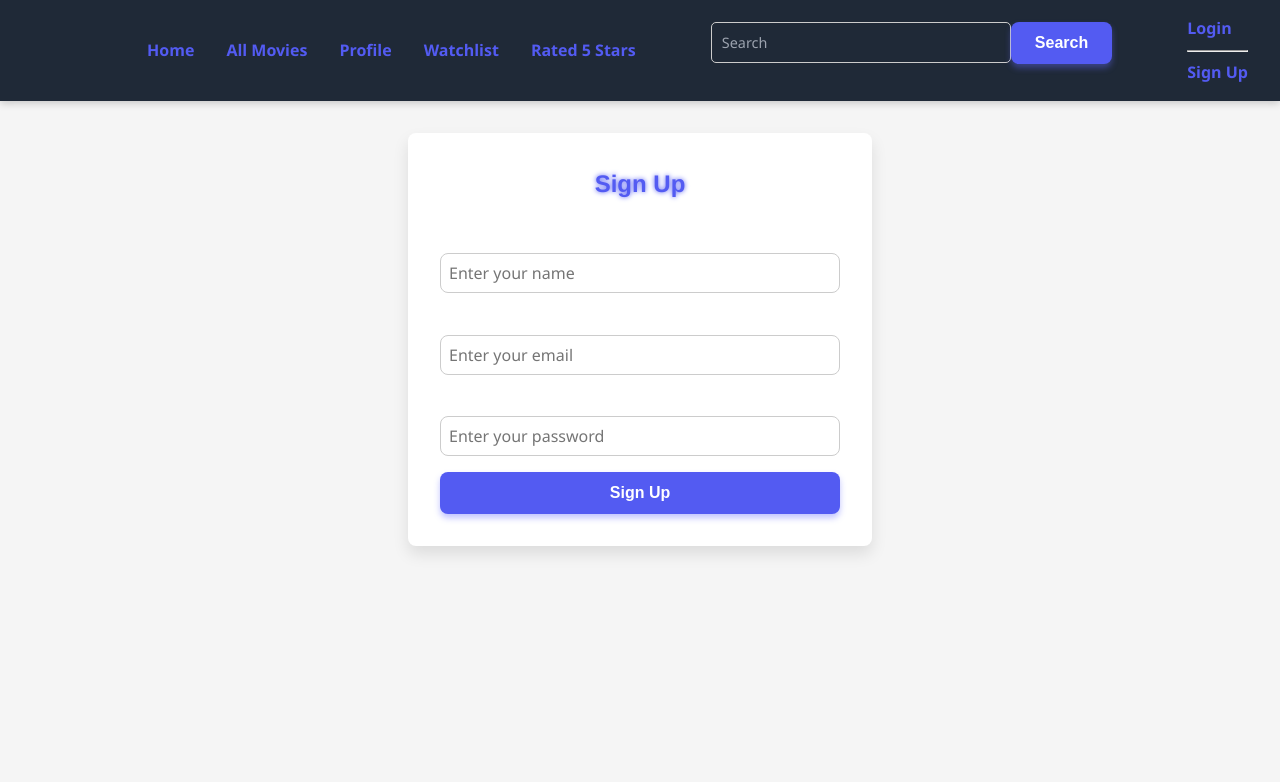
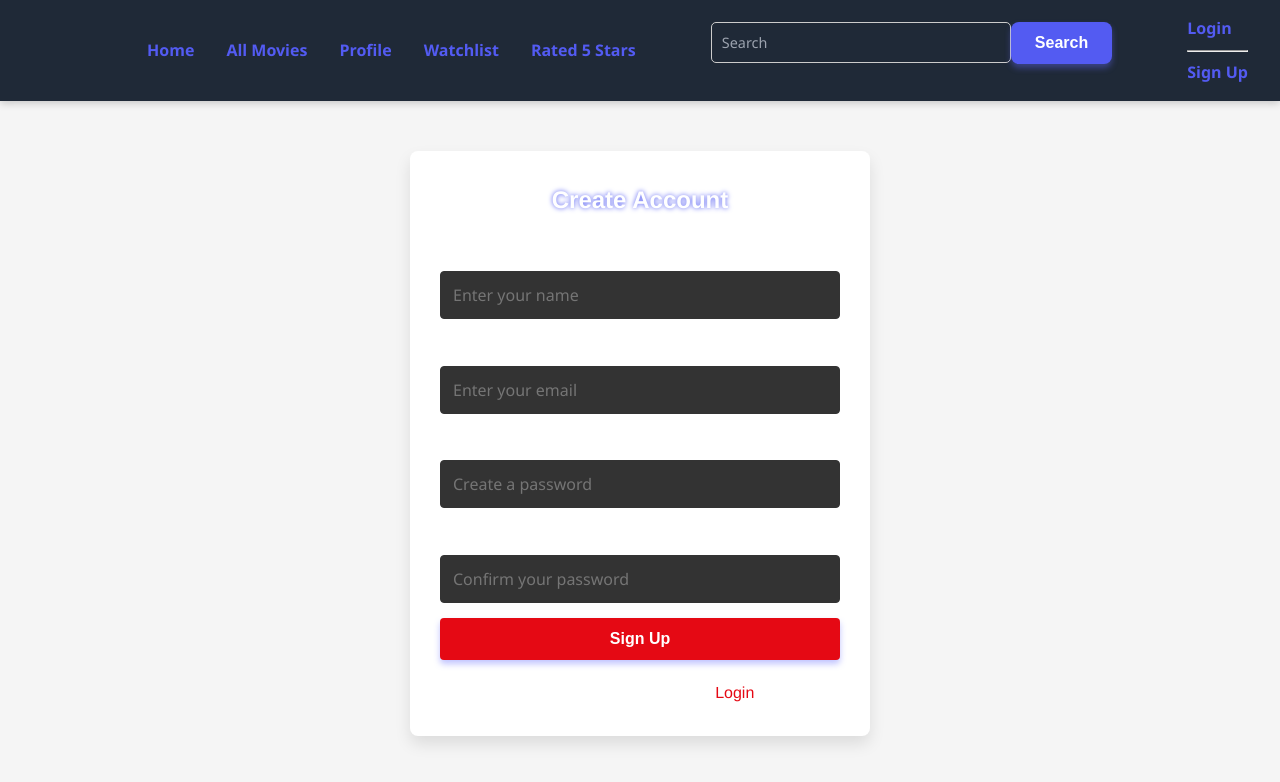
Before and after one commit to Emmakaranja1/moviemix-mock-Api, a React (Vite) app: page /signup in a window 1280 px wide. Shown: the top 782 px of the page. Built offline with nearby package versions, Linux system fonts and the light colour scheme.

Commit message:
Refactor authentication flow and enhance UI for login and signup forms

```diff
--- a/src/App.jsx
+++ b/src/App.jsx
@@ -1,4 +1,10 @@
-import { BrowserRouter as Router, Routes, Route, useNavigate, Navigate } from "react-router-dom";
+import {
+  BrowserRouter as Router,
+  Routes,
+  Route,
+  useNavigate,
+  Navigate,
+} from "react-router-dom";
 import { useEffect } from "react";
 import "./App.css";
 import Profile from "./Profile.jsx";
@@ -28,10 +34,13 @@ function AuthRedirect() {
 
 function PrivateRoute({ children }) {
   const savedAccount = localStorage.getItem("account");
-  if (!savedAccount) {
-    // Redirect to signup if no account saved
-    return <Navigate to="/signup" replace />;
+  const isLoggedIn = localStorage.getItem("isLoggedIn");
+
+  if (!savedAccount || isLoggedIn !== "true") {
+    // Redirect to login if not logged in
+    return <Navigate to="/login" replace />;
   }
+
   return children;
 }
 
--- a/src/Login.jsx
+++ b/src/Login.jsx
@@ -1,22 +1,54 @@
-import { useState } from 'react'
-import './App.css'
+import { useState } from "react";
+import { useNavigate } from "react-router-dom";
+import "./App.css";
 
 function Login() {
-  const [email, setEmail] = useState('')
-  const [password, setPassword] = useState('')
+  const [email, setEmail] = useState("");
+  const [password, setPassword] = useState("");
+  const [error, setError] = useState("");
+  const navigate = useNavigate();
 
   const handleSubmit = (e) => {
-    e.preventDefault()
-    // For now, just log the input values
-    console.log('Email:', email)
-    console.log('Password:', password)
-    alert('Login submitted! (This is a placeholder)')
-  }
+    e.preventDefault();
+    setError("");
+
+    // Get the account from localStorage
+    const savedAccount = localStorage.getItem("account");
+
+    if (!savedAccount) {
+      setError("No account found. Please sign up first.");
+      return;
+    }
+
+    try {
+      const accountData = JSON.parse(savedAccount);
+
+      // Simple authentication check
+      if (accountData.email === email) {
+        // In a real app, you'd check the password hash here
+        // For this demo, we'll assume the login is successful
+
+        // Set a login status in localStorage
+        localStorage.setItem("isLoggedIn", "true");
+
+        // Navigate to homepage after successful login
+        navigate("/Homepage");
+      } else {
+        setError("Invalid email or password");
+      }
+    } catch (error) {
+      setError("An error occurred. Please try again.");
+      console.error("Login error:", error);
+    }
+  };
 
   return (
     <div className="login-container">
       <form className="login-form" onSubmit={handleSubmit}>
         <h2>Sign In</h2>
+
+        {error && <div className="error-message">{error}</div>}
+
         <label htmlFor="email">Email:</label>
         <input
           type="email"
@@ -26,6 +58,7 @@ function Login() {
           placeholder="Enter your email"
           required
         />
+
         <label htmlFor="password">Password:</label>
         <input
           type="password"
@@ -35,10 +68,18 @@ function Login() {
           placeholder="Enter your password"
           required
         />
+
         <button type="submit">Login</button>
+
+        <div className="signup-link">
+          Don't have an account?{" "}
+          <span onClick={() => navigate("/signup")} className="link">
+            Sign up
+          </span>
+        </div>
       </form>
     </div>
-  )
+  );
 }
 
-export default Login
+export default Login;
--- a/src/Signup.jsx
+++ b/src/Signup.jsx
@@ -1,24 +1,59 @@
-import { useState } from 'react'
-import './App.css'
+import { useState } from "react";
+import { useNavigate } from "react-router-dom";
+import "./App.css";
 
 function Signup() {
-  const [name, setName] = useState('')
-  const [email, setEmail] = useState('')
-  const [password, setPassword] = useState('')
+  const [name, setName] = useState("");
+  const [email, setEmail] = useState("");
+  const [password, setPassword] = useState("");
+  const [confirmPassword, setConfirmPassword] = useState("");
+  const [error, setError] = useState("");
+  const navigate = useNavigate();
 
   const handleSubmit = (e) => {
-    e.preventDefault()
-    // For now, just log the signup data
-    console.log('Name:', name)
-    console.log('Email:', email)
-    console.log('Password:', password)
-    alert('Signup submitted! (This is a placeholder)')
-  }
+    e.preventDefault();
+    setError("");
+
+    // Simple validation
+    if (password !== confirmPassword) {
+      setError("Passwords don't match");
+      return;
+    }
+
+    if (password.length < 6) {
+      setError("Password must be at least 6 characters");
+      return;
+    }
+
+    try {
+      // Create account object
+      const accountData = {
+        name,
+        email,
+        password, // In a real app, you would hash this password
+      };
+
+      // Save to localStorage
+      localStorage.setItem("account", JSON.stringify(accountData));
+
+      // Set login status
+      localStorage.setItem("isLoggedIn", "true");
+
+      // Navigate to homepage after successful signup
+      navigate("/Homepage");
+    } catch (error) {
+      setError("An error occurred during signup");
+      console.error("Signup error:", error);
+    }
+  };
 
   return (
     <div className="signup-container">
       <form className="signup-form" onSubmit={handleSubmit}>
-        <h2>Sign Up</h2>
+        <h2>Create Account</h2>
+
+        {error && <div className="error-message">{error}</div>}
+
         <label htmlFor="name">Name:</label>
         <input
           type="text"
@@ -28,6 +63,7 @@ function Signup() {
           placeholder="Enter your name"
           required
         />
+
         <label htmlFor="email">Email:</label>
         <input
           type="email"
@@ -37,19 +73,38 @@ function Signup() {
           placeholder="Enter your email"
           required
         />
+
         <label htmlFor="password">Password:</label>
         <input
           type="password"
           id="password"
           value={password}
           onChange={(e) => setPassword(e.target.value)}
-          placeholder="Enter your password"
+          placeholder="Create a password"
           required
         />
+
+        <label htmlFor="confirmPassword">Confirm Password:</label>
+        <input
+          type="password"
+          id="confirmPassword"
+          value={confirmPassword}
+          onChange={(e) => setConfirmPassword(e.target.value)}
+          placeholder="Confirm your password"
+          required
+        />
+
         <button type="submit">Sign Up</button>
+
+        <div className="login-link">
+          Already have an account?{" "}
+          <span onClick={() => navigate("/login")} className="link">
+            Login
+          </span>
+        </div>
       </form>
     </div>
-  )
+  );
 }
 
-export default Signup
+export default Signup;
--- a/src/style/index.css
+++ b/src/style/index.css
@@ -129,27 +129,84 @@ textarea:focus {
 }
 
 /* Signup, login, and profile containers */
-.signup-container,
 .login-container,
-.profile-container {
+.signup-container {
   max-width: 400px;
-  margin: 2rem auto;
-  background-color: #1a1a1a;
-  padding: 2rem;
-  border-radius: var(--border-radius);
-  box-shadow: 0 8px 16px rgba(0, 0, 0, 0.6);
+  margin: 50px auto;
+  padding: 30px;
+  border-radius: 8px;
+  background-color: var(--card-background, #181818);
+  color: var(--text-color, #ffffff);
+  box-shadow: var(--card-shadow, 0 4px 20px rgba(0, 0, 0, 0.6));
 }
 
-.signup-form,
-.login-form {
+.login-form,
+.signup-form {
   display: flex;
   flex-direction: column;
 }
 
-h2 {
+.login-form h2,
+.signup-form h2 {
+  margin-bottom: 20px;
   text-align: center;
-  margin-bottom: 1.5rem;
-  color: var(--color-primary);
+  color: var(--text-color, #ffffff);
+}
+
+.error-message {
+  color: var(--primary-color, #e50914);
+  margin-bottom: 15px;
+  padding: 10px;
+  background-color: rgba(229, 9, 20, 0.1);
+  border-radius: 4px;
+}
+
+.login-form label,
+.signup-form label {
+  margin-bottom: 6px;
+}
+
+.login-form input,
+.signup-form input {
+  padding: 12px;
+  margin-bottom: 15px;
+  border-radius: 4px;
+  border: 1px solid #333;
+  background-color: #333;
+  color: white;
+}
+
+.login-form button,
+.signup-form button {
+  padding: 12px;
+  background-color: var(--primary-color, #e50914);
+  color: white;
+  border: none;
+  border-radius: 4px;
+  font-size: 16px;
+  font-weight: 600;
+  cursor: pointer;
+  transition: background-color 0.3s;
+}
+
+.login-form button:hover,
+.signup-form button:hover {
+  background-color: #f40612;
+}
+
+.signup-link,
+.login-link {
+  margin-top: 20px;
+  text-align: center;
+}
+
+.link {
+  color: var(--primary-color, #e50914);
+  cursor: pointer;
+}
+
+.link:hover {
+  text-decoration: underline;
 }
 
 /* Light mode styles */
```
